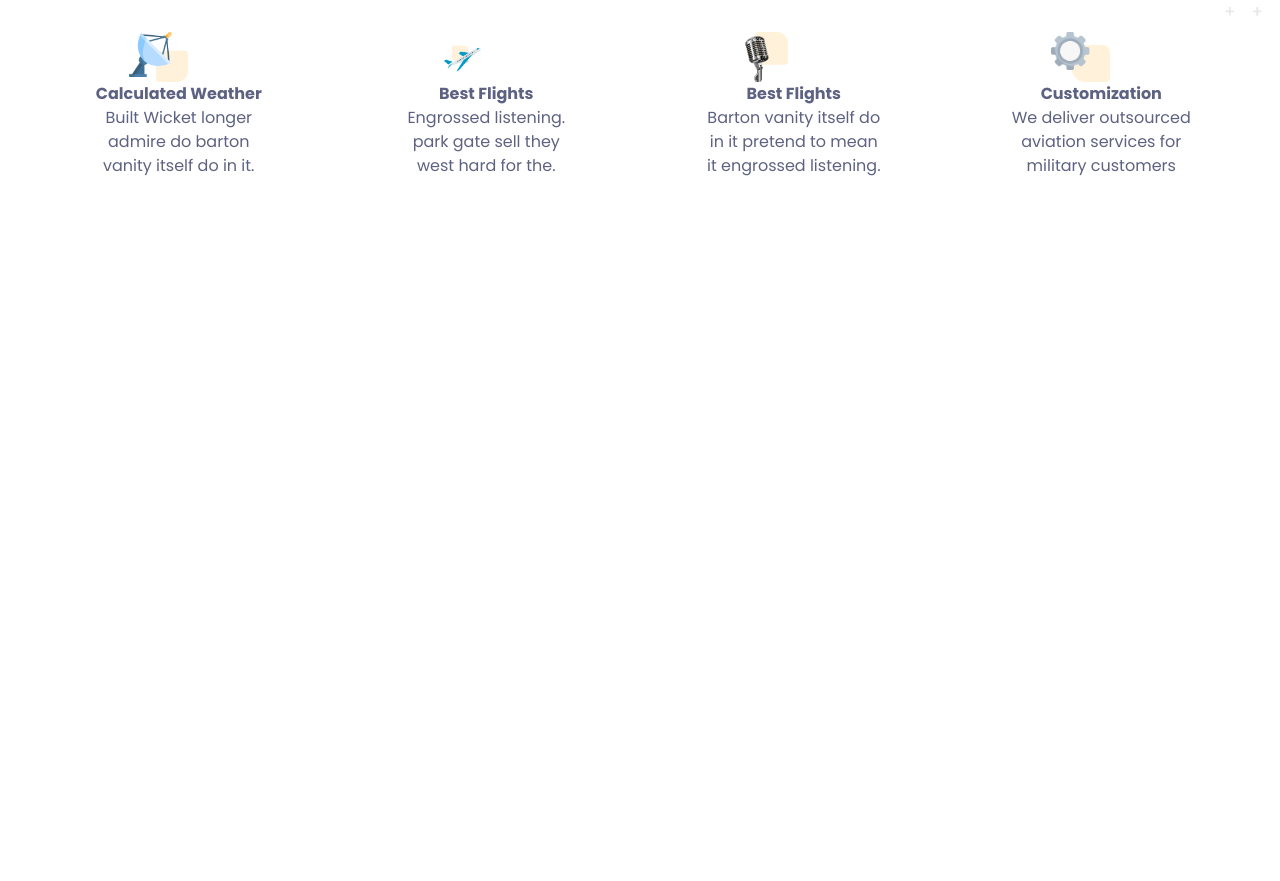
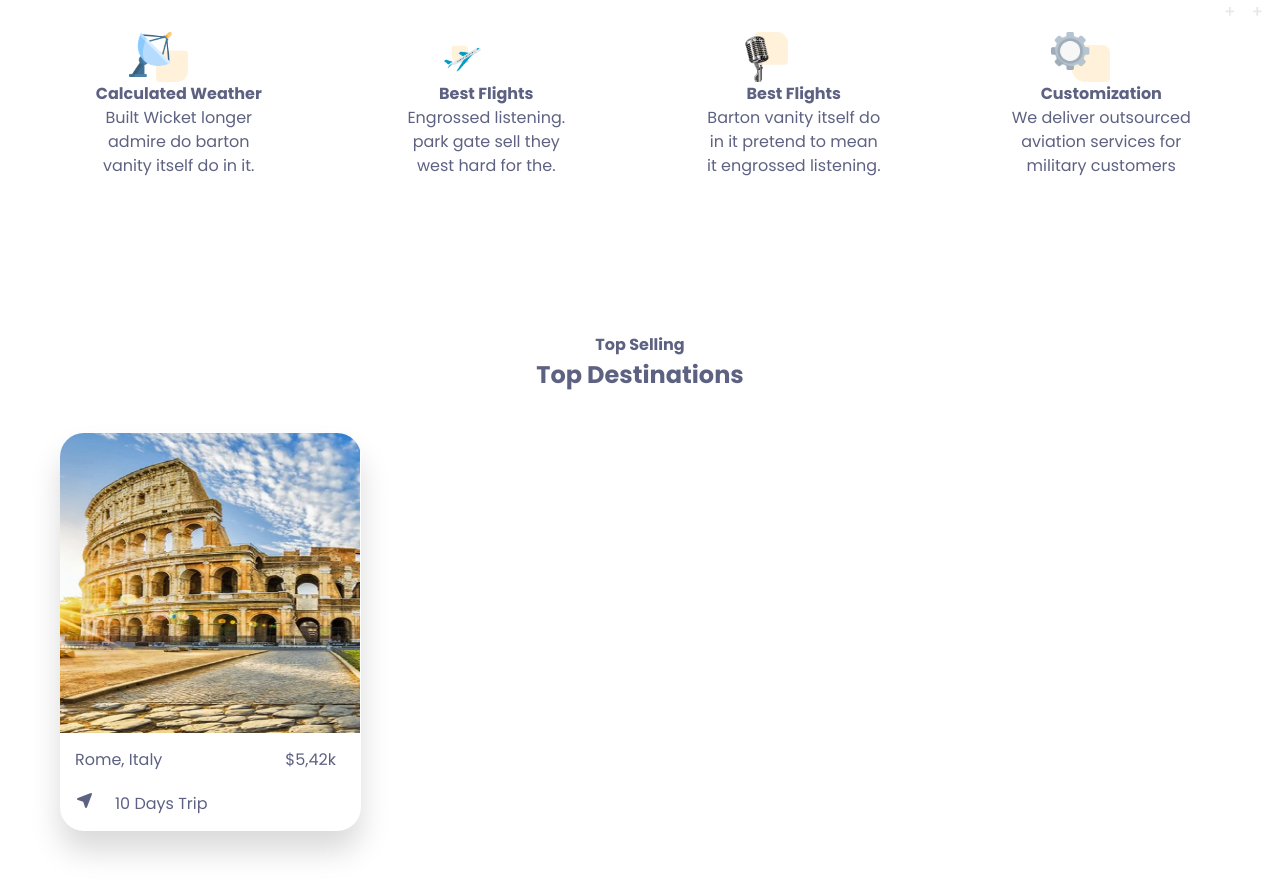
Before and after one commit to JidexBD/new_jado, a plain HTML site: page index.html in a window 1280 px wide. Shown: the part 709-1590 px from the top of the page. Before the commit the page ends 952 px from the top, so only its background shows below. Drawn offline with Linux system fonts and the light colour scheme; files whose address does not match are found by name; a web font is replaced by a local one.

Commit message:
top section 35% done

```diff
--- a/css/layouts/main/category.css
+++ b/css/layouts/main/category.css
@@ -1,6 +1,7 @@
 .category-section {
   position: relative;
   padding: 1.5rem;
+  margin-bottom: 10rem;
 }
 
 .category-heading {
--- /dev/null
+++ b/css/layouts/main/top.css
@@ -0,0 +1,68 @@
+.top-section {
+  padding: 2rem 3rem;
+}
+
+.top-heading {
+  text-align: center;
+  margin-bottom: 4rem;
+}
+
+.top-container {
+  display: grid;
+}
+
+.top-card {
+  width: 30.14rem;
+  border-radius: 2.4rem;
+  overflow: hidden;
+  box-shadow: 0 2rem 3rem rgba(0, 0, 0, 0.15);
+  background: #fff;
+  transition: transform 0.3s ease;
+  cursor: pointer;
+  transition: all 0.3s ease-in-out;
+}
+
+.top-card:active {
+  background: #fff;
+  box-shadow: 0rem 2rem 3rem rgba(0, 0, 0, 0.7);
+  border: 2px solid var(--color-2);
+  border-radius: 3rem;
+}
+
+.t-image {
+  width: 30rem;
+  height: 30rem;
+}
+
+.top-content {
+  padding: 1.5rem;
+  display: flex;
+  gap: 2rem;
+  flex-direction: column;
+  align-items: flex-start;
+  margin-top: 0rem;
+}
+
+.sec1 {
+  display: flex;
+  gap: 12.3rem;
+}
+
+.sec2 {
+  display: flex;
+  gap: 2rem;
+}
+
+/* media */
+
+@media (min-width: 768px) {
+}
+
+@media (min-width: 1024px) {
+}
+
+@media (min-width: 1044px) {
+}
+
+@media (min-width: 1920px) {
+}
--- a/index.html
+++ b/index.html
@@ -73,7 +73,7 @@
     </header>
     <main class="main-section">
       <section class="category-section">
-        <img src="images/cat_deco.png" alt="" class="cat-image-absolute">
+        <img src="images/cat_deco.png" alt="" class="cat-image-absolute" />
 
         <div class="category-heading">
           <h4 class="category-subheader">Category</h4>
@@ -84,59 +84,90 @@
           <div class="category-container">
             <div class="category-box">
               <div class="cat-img">
-                <img src="images/c1.png" alt="" class="c1">
+                <img src="images/c1.png" alt="" class="c1" />
               </div>
 
               <div class="cat-box-text">
                 <h4>Calculated Weather</h4>
-                <p>Built Wicket longer admire do barton vanity itself do in it.</p>
+                <p>
+                  Built Wicket longer admire do barton vanity itself do in it.
+                </p>
               </div>
             </div>
           </div>
 
-            <div class="category-container">
+          <div class="category-container">
             <div class="category-box">
               <div class="cat-img">
-                <img src="images/c2.png" alt="" class="c1">
+                <img src="images/c2.png" alt="" class="c1" />
               </div>
 
               <div class="cat-box-text">
                 <h4>Best Flights</h4>
-                <p>Engrossed listening. park gate sell they west hard for the.</p>
+                <p>
+                  Engrossed listening. park gate sell they west hard for the.
+                </p>
               </div>
             </div>
           </div>
 
+          <div class="category-container">
+            <div class="category-box">
+              <div class="cat-img">
+                <img src="images/c3.png" alt="" class="c1" />
+              </div>
+
+              <div class="cat-box-text">
+                <h4>Best Flights</h4>
+                <p>
+                  Barton vanity itself do in it pretend to mean it engrossed
+                  listening.
+                </p>
+              </div>
+            </div>
+          </div>
 
           <div class="category-container">
             <div class="category-box">
               <div class="cat-img">
-                <img src="images/c3.png" alt="" class="c1">
-              </div>
-
-              <div class="cat-box-text">
-                <h4>Best Flights</h4>
-                <p>Barton vanity itself do in it pretend to mean it engrossed listening.</p>
-              </div>
-            </div>
-          </div>
-
-
-          <div class="category-container">
-            <div class="category-box">
-              <div class="cat-img">
-                <img src="images/c4.png" alt="" class="c1">
+                <img src="images/c4.png" alt="" class="c1" />
               </div>
 
               <div class="cat-box-text">
                 <h4>Customization</h4>
-                <p>We deliver outsourced aviation services for military customers</p>
+                <p>
+                  We deliver outsourced aviation services for military customers
+                </p>
               </div>
             </div>
           </div>
         </div>
       </section>
-    </section>
+
+      <section class="top-section">
+        <div class="top-heading">
+          <h4 class="top-ssubheading">Top Selling</h4>
+          <h2 class="top-header">Top Destinations</h2>
+        </div>
+
+        <div class="top-container">
+          <div class="top-card">
+            <div class="top-image">
+              <img src="images/destination-1.png" alt="" class="t-image" />
+            </div>
+            <div class="top-content">
+              <div class="sec1">
+                <span class="content-t1">Rome, Italy</span>
+                <span class="content-t2"> $5,42k </span>
+              </div>
+              <div class="sec2">
+                <i class="fa-solid fa-location-arrow"></i>
+                <span class="content-t3"> 10 Days Trip </span>
+              </div>
+            </div>
+          </div>
+        </div>
+      </section>
     </main>
   </body>
 </html>
--- a/style.css
+++ b/style.css
@@ -7,3 +7,4 @@
 
 @import url(/css/layouts/main/main.css);
 @import url(/css/layouts/main/category.css);
+@import url(/css/layouts/main/top.css);
```
Also changed, not shown: images/Destination-3.png (added), images/Rectangle 14.png (added), images/destination-1.png (added), images/destination-2.jpg (added).
